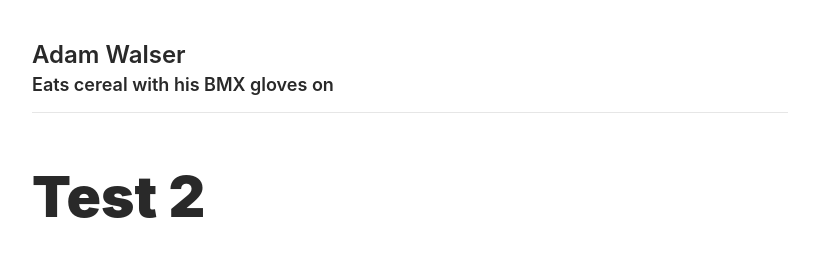
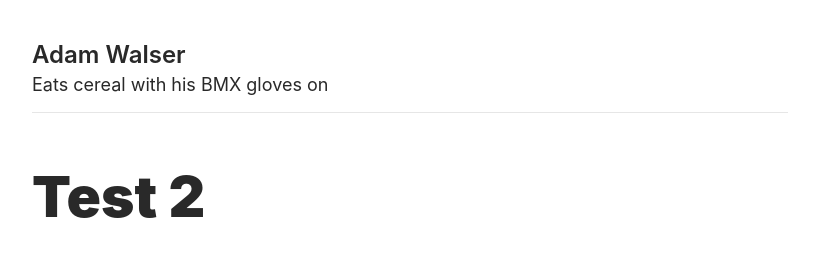
Before and after one commit to ajpwalser/ajpwalser.github.io, a Jekyll site: the page built from index.html, in a window 1280 px wide. Shown: the top 266 px of the page, without its empty margins (230-1047 px from the left). Built offline with Jekyll 4.4.1, drawn with Linux system fonts in a browser that asks for light colours; some web fonts are replaced; the list of posts is cut into pages by our own code.

Commit message:
Update style.css

```diff
--- a/css/style.css
+++ b/css/style.css
@@ -71,7 +71,7 @@ footer li {
 
 aside {
 font-size: 75%;
-font-style: normal;
+font-weight: 400;
 }
 
 /* Headings */
```
